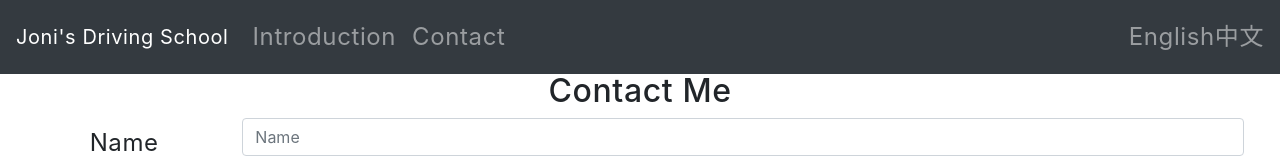
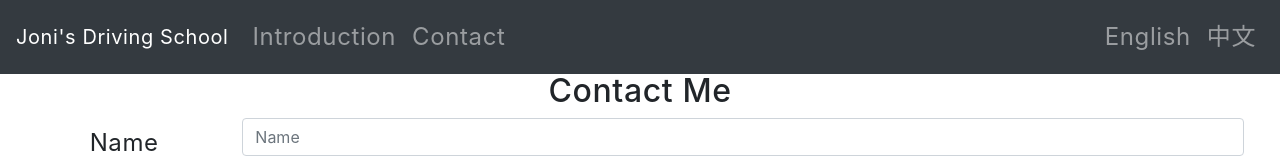
Before and after one commit to pwang86/react-website, a React app: page / in a window 1280 px wide. Shown: the top 160 px of the page. Built offline with nearby package versions, Linux system fonts and the light colour scheme.

Commit message:
adjust language link

```diff
--- a/src/component/NavBar.js
+++ b/src/component/NavBar.js
@@ -1,7 +1,7 @@
 import React from "react";
 function NavBar() {
   return (
-    <nav className="navbar fixed-top navbar-expand-lg navbar-dark bg-dark">
+    <header className="navbar fixed-top navbar-expand-lg navbar-dark bg-dark">
       <a className="navbar-brand" href="#">Joni's Driving School</a>
       <div className="collapse navbar-collapse">
         <ul className="navbar-nav mr-auto">
@@ -16,10 +16,16 @@ function NavBar() {
             </a>
           </li>
         </ul>
-        <span className="navbar-text">English</span>
-        <span className="navbar-text">中文</span>
+        <ul className="navbar-nav">
+          <li className="nav-item">
+            <a className="nav-link">English</a>
+          </li>
+          <li className="nav-item">
+            <a className="nav-link">中文</a>
+          </li>
+        </ul>
       </div>
-    </nav>
+    </header>
   );
 }
 
```
